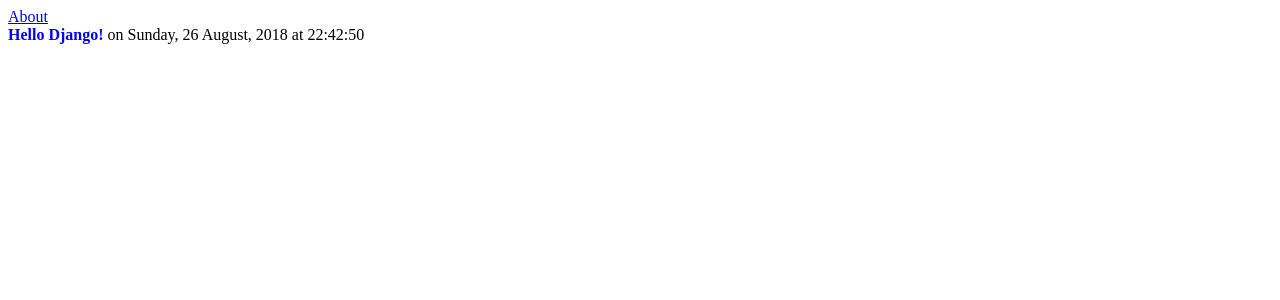
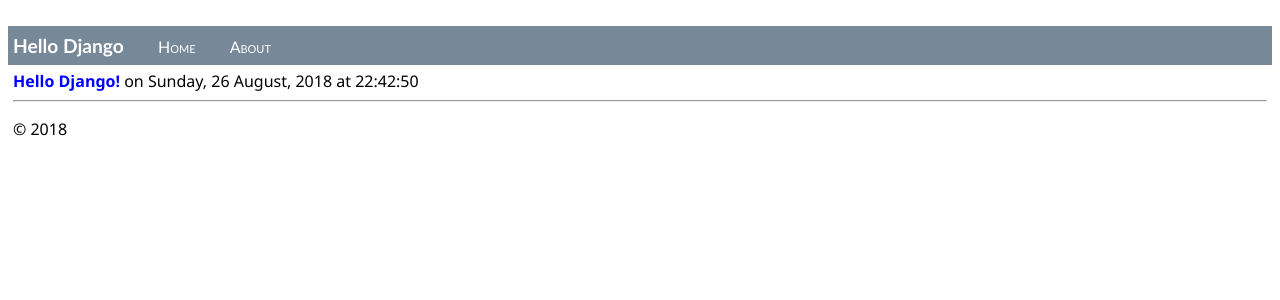
Before and after one commit to jareinozacg/Django1, a Django app: page / in a window 1280 px wide. Shown: the top 300 px of the page. Run offline with Django 3.2, Linux system fonts and the light colour scheme.

Commit message:
Herencia e inclusion

```diff
--- a/BasicProject/HelloDjangoApp/static/site.css
+++ b/BasicProject/HelloDjangoApp/static/site.css
@@ -2,3 +2,30 @@
     font-weight: 600;
     color: blue;
 }
+.navbar {
+    background-color: lightslategray;
+    font-size: 1em;
+    font-family: 'Trebuchet MS', 'Lucida Sans Unicode', 'Lucida Grande', 'Lucida Sans', Arial, sans-serif;
+    color: white;
+    padding: 8px 5px 8px 5px;
+}
+
+    .navbar a {
+        text-decoration: none;
+        color: inherit;
+    }
+
+.navbar-brand {
+    font-size: 1.2em;
+    font-weight: 600;
+}
+
+.navbar-item {
+    font-variant: small-caps;
+    margin-left: 30px;
+}
+
+.body-content {
+    padding: 5px;
+    font-family: 'Segoe UI', Tahoma, Geneva, Verdana, sans-serif;
+}
--- a/BasicProject/HelloDjangoApp/templates/HelloDjangoApp/about.html
+++ b/BasicProject/HelloDjangoApp/templates/HelloDjangoApp/about.html
@@ -1,6 +1,10 @@
 <!DOCTYPE html>
 
 <html>
+       {% extends "HelloDjangoApp/layout.html" %}
+{% block content %}
+{{ content }}
+{% endblock %}
     <head>
         <title>{{ title }}</title>
         {% load staticfiles %}
@@ -8,6 +12,5 @@
     </head>
     <body>
         <div><a href="home">Home</a></div>
-        {{ content }}
     </body>
 </html>
--- a/BasicProject/HelloDjangoApp/templates/HelloDjangoApp/index.html
+++ b/BasicProject/HelloDjangoApp/templates/HelloDjangoApp/index.html
@@ -1,5 +1,9 @@
 <html>
     <head>
+    {% extends "HelloDjangoApp/layout.html" %}
+{% block content %}
+<span class="message">{{ message }}</span>{{ content }}
+{% endblock %}
         <title>{{ title }}</title>
         {% load staticfiles %} <!-- Instruct Django to load static files -->
         <link rel="stylesheet" type="text/css" href="{% static 'site.css' %}" />
--- /dev/null
+++ b/BasicProject/HelloDjangoApp/templates/HelloDjangoApp/layout.html
@@ -0,0 +1,25 @@
+<!DOCTYPE html>
+<html>
+<head>
+    <meta charset="utf-8" />
+    <title>{{ title }}</title>
+    {% load staticfiles %}
+    <link rel="stylesheet" type="text/css" href="{% static 'site.css' %}" />
+</head>
+
+<body>
+    <div class="navbar">
+       <a href="/" class="navbar-brand">Hello Django</a>
+       <a href="{% url 'home' %}" class="navbar-item">Home</a>
+       <a href="{% url 'about' %}" class="navbar-item">About</a>
+    </div>
+
+    <div class="body-content">
+{% block content %}{% endblock %}
+        <hr/>
+        <footer>
+            <p>&copy; 2018</p>
+        </footer>
+    </div>
+</body>
+</html>
```
Also changed, not shown: 1 other file.
